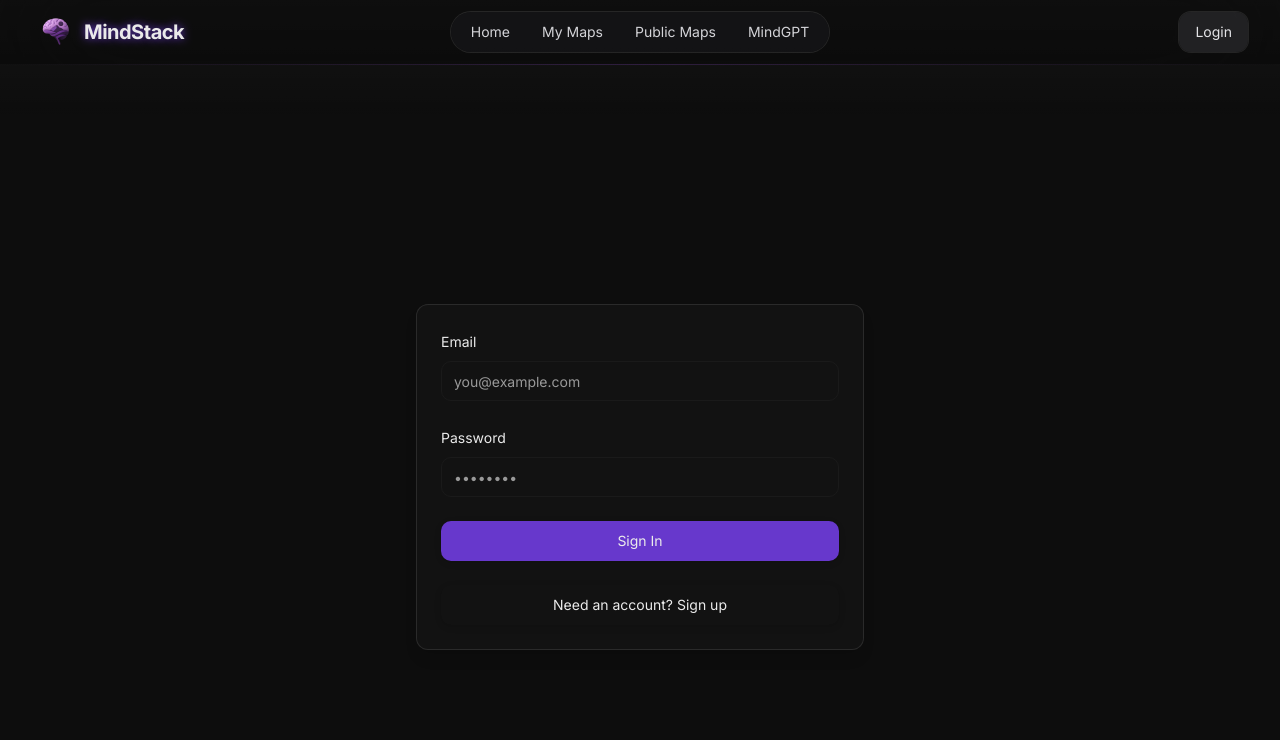
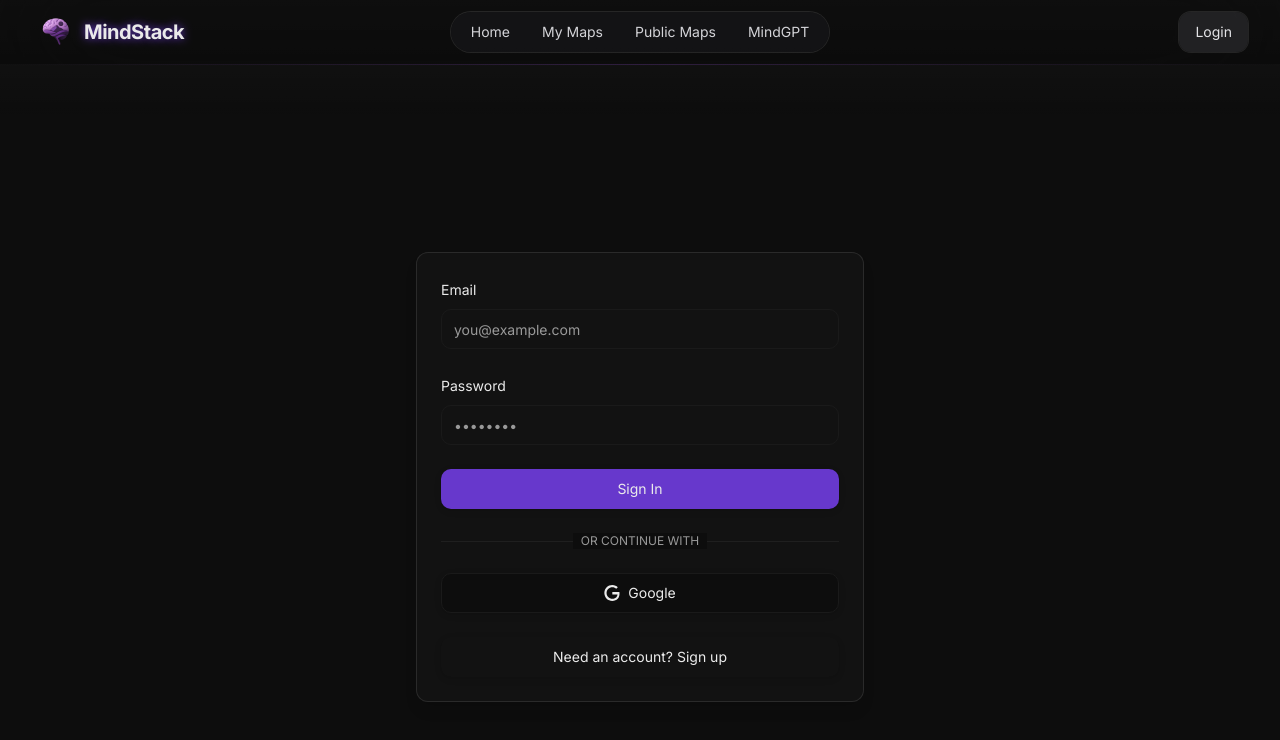
Before and after one commit to Suraj7450/MindScape-Firebase, a Next.js app: page /login in a window 1280 px wide. Shown: the top 740 px of the page. Built offline with nearby package versions, Linux system fonts and the light colour scheme; no server answers; what @genkit-ai/google-genai, genkit would draw is missing.

Commit message:
Re-add Google Sign-In and hydration fix

```diff
--- a/src/app/layout.tsx
+++ b/src/app/layout.tsx
@@ -55,7 +55,7 @@ export default function RootLayout({
           rel="stylesheet"
         />
       </head>
-      <body className={cn('min-h-screen w-full overflow-x-hidden', 'bg-[#0D0D0D] text-[#EAEAEA]')}>
+      <body className={cn('min-h-screen w-full overflow-x-hidden', 'bg-[#0D0D0D] text-[#EAEAEA]')} suppressHydrationWarning>
         <TranslationProvider>
           <FirebaseClientProvider>
             <BackgroundGlow />
--- a/src/components/auth-form.tsx
+++ b/src/components/auth-form.tsx
@@ -7,6 +7,8 @@ import {
   signInWithEmailAndPassword,
   createUserWithEmailAndPassword,
   updateProfile,
+  GoogleAuthProvider,
+  signInWithPopup,
 } from 'firebase/auth';
 import { useToast } from '@/hooks/use-toast';
 import { Button } from '@/components/ui/button';
@@ -14,6 +16,7 @@ import { Input } from '@/components/ui/input';
 import { Card, CardContent } from '@/components/ui/card';
 import { Loader2 } from 'lucide-react';
 import { useAuth } from '@/firebase';
+import { Icons } from '@/components/icons';
 
 /**
  * An authentication form component for user sign-in and sign-up.
@@ -71,7 +74,23 @@ export function AuthForm() {
     }
   };
 
-
+  const handleGoogleLogin = async () => {
+    setIsLoading(true);
+    try {
+      const provider = new GoogleAuthProvider();
+      await signInWithPopup(auth, provider);
+      toast({ title: 'Welcome back!' });
+      router.back();
+    } catch (error: any) {
+      toast({
+        variant: 'destructive',
+        title: 'Google sign in failed',
+        description: error.message,
+      });
+    } finally {
+      setIsLoading(false);
+    }
+  };
 
   return (
     <Card className="glassmorphism">
@@ -116,6 +135,33 @@ export function AuthForm() {
             {isLoading && <Loader2 className="mr-2 h-4 w-4 animate-spin" />}
             {isSignUp ? 'Create Account' : 'Sign In'}
           </Button>
+
+          <div className="relative">
+            <div className="absolute inset-0 flex items-center">
+              <span className="w-full border-t border-muted" />
+            </div>
+            <div className="relative flex justify-center text-xs uppercase">
+              <span className="bg-background px-2 text-muted-foreground">
+                Or continue with
+              </span>
+            </div>
+          </div>
+
+          <Button
+            type="button"
+            variant="outline"
+            className="w-full"
+            onClick={handleGoogleLogin}
+            disabled={isLoading}
+          >
+            {isLoading ? (
+              <Loader2 className="mr-2 h-4 w-4 animate-spin" />
+            ) : (
+              <Icons.google className="mr-2 h-4 w-4" />
+            )}
+            Google
+          </Button>
+
           {!isSignUp && (
             <Button
               type="button"
--- a/src/components/icons.tsx
+++ b/src/components/icons.tsx
@@ -27,4 +27,15 @@ export const Icons = {
       <path d="M19 21H5" />
     </svg>
   ),
+  google: (props: Omit<LucideProps, 'ref'>) => (
+    <svg
+      role="img"
+      viewBox="0 0 24 24"
+      xmlns="http://www.w3.org/2000/svg"
+      fill="currentColor"
+      {...props}
+    >
+      <path d="M12.48 10.92v3.28h7.84c-.24 1.84-.853 3.187-1.787 4.133-1.147 1.147-2.933 2.4-6.053 2.4-4.827 0-8.6-3.893-8.6-8.72s3.773-8.72 8.6-8.72c2.6 0 4.507 1.027 5.907 2.347l2.307-2.307C18.747 1.44 16.133 0 12.48 0 5.867 0 .533 5.333.533 12S5.867 24 12.48 24c3.44 0 6.013-1.133 8.053-3.24 2.08-2.16 2.72-5.333 2.72-8.053 0-.8-.08-1.573-.213-2.293h-10.56z" />
+    </svg>
+  ),
 };
```
